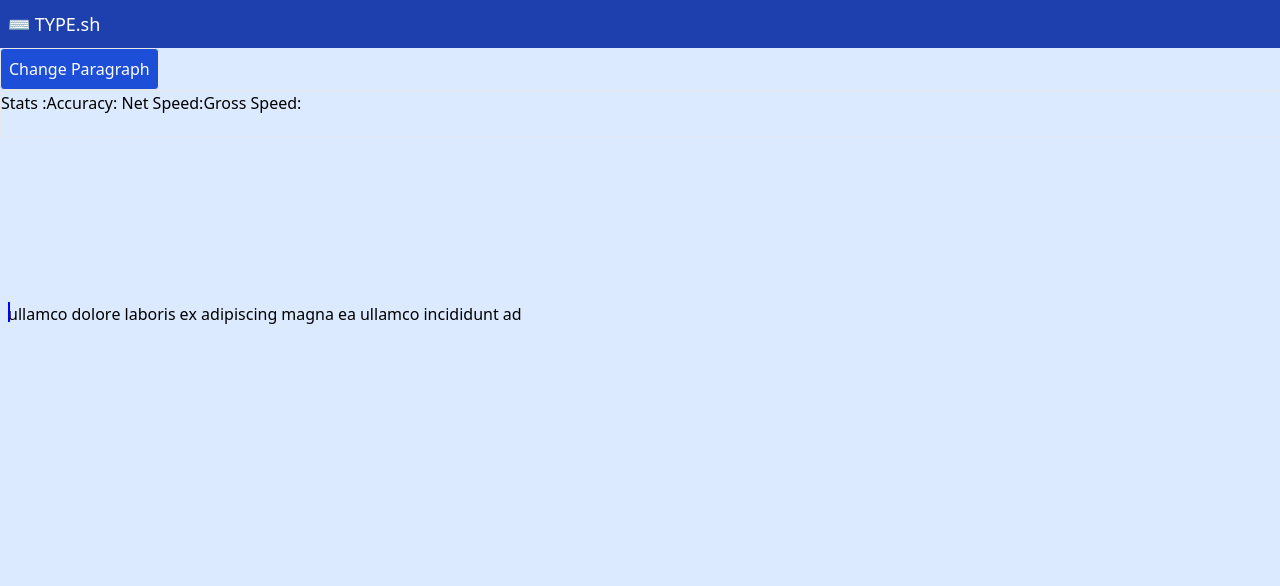
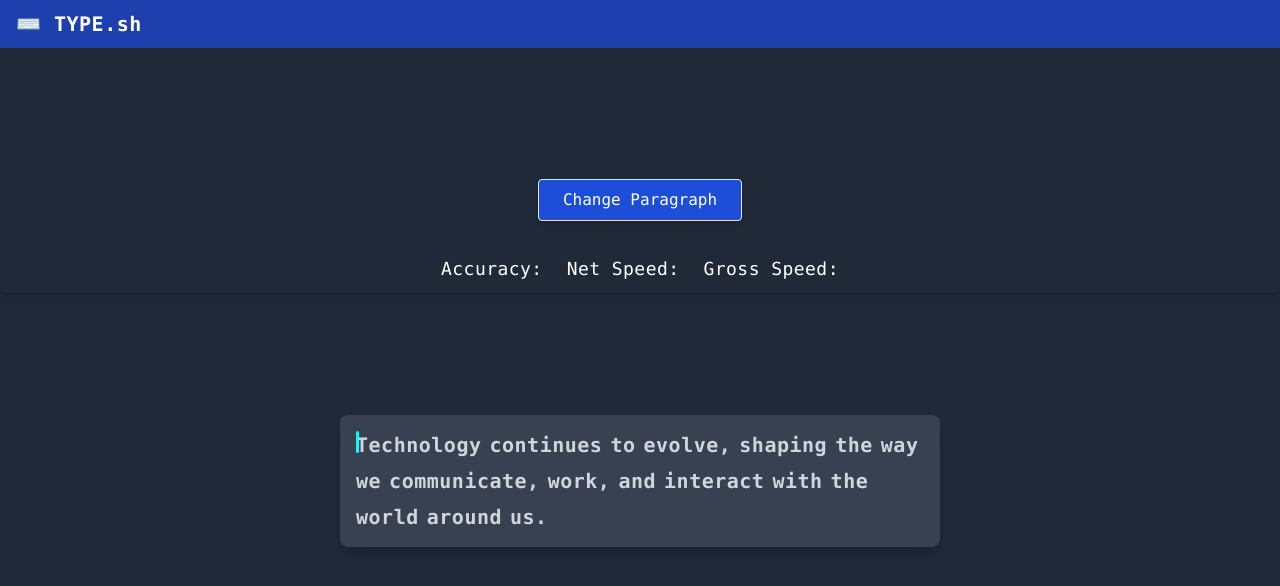
Before and after one commit to aj1234530/typingtesterV2, a React (Vite) app: page / in a window 1280 px wide. Shown: the top 586 px of the page. Built offline with nearby package versions, Linux system fonts and the light colour scheme.

Commit message:
improvement: ui improvement

```diff
--- a/src/libs/ParagraphGenerator.ts
+++ b/src/libs/ParagraphGenerator.ts
@@ -1,14 +1,14 @@
 const paragraphs: string[] = [
-  "ut commodo incididunt incididunt in ea nostrud tempor ex do",
-  "reprehenderit in consequat nostrud minim ullamco dolor nisi consectetur ex",
-  "ullamco dolore laboris ex adipiscing magna ea ullamco incididunt ad",
-  "in reprehenderit commodo commodo incididunt minim consequat ut dolor esse",
-  "aliqua aute veniam eiusmod ad eu reprehenderit ea eu aliquip",
-  "eiusmod consequat in dolor ex ullamco elit duis consectetur tempor",
-  "do aute consectetur amet aliquip enim voluptate ut quis incididunt",
-  "pariatur amet velit ullamco ea velit quis voluptate irure commodo",
-  "in nulla sit nulla pariatur pariatur sit ut ea enim",
-  "veniam tempor minim sit ipsum exercitation in cillum ut tempor",
+  "The quick brown fox jumps over the lazy dog, showcasing agility and speed while the dog remains still.",
+  "Consistency and practice are the keys to mastering any skill, whether it be typing, coding, or playing an instrument.",
+  "Technology continues to evolve, shaping the way we communicate, work, and interact with the world around us.",
+  "Creativity is the spark that fuels innovation, pushing humanity forward with new ideas and groundbreaking solutions.",
+  "Patience and persistence are essential when learning something new, as progress often comes in small steps.",
+  "Reading expands the mind, offering new perspectives and insights that can inspire change and growth.",
+  "Great things are achieved not by luck, but by dedication, perseverance, and a strong belief in one's ability.",
+  "A journey of a thousand miles begins with a single step, reminding us that every great achievement starts small.",
+  "The best way to predict the future is to create it, turning dreams into reality through focused effort.",
+  "Small daily improvements lead to long-term success, proving that consistency beats intensity over time.",
 ];
 export function GenereateRandomParagraph(): string {
   const randomParagraph = Math.floor(Math.random() * 10);
--- a/src/pages/RootPage.tsx
+++ b/src/pages/RootPage.tsx
@@ -68,7 +68,7 @@ function RootPage() {
         stats.current.noOfIncorrectWords++;
       }
       //game over logic
-      stats.current.accuracy =(stats.current.noOfCorrectWords / words.current.length) * 100;
+      stats.current.accuracy =Math.ceil((stats.current.noOfCorrectWords / words.current.length) * 100);
       stats.current.grossTypingSpeed = Math.ceil(stats.current.noOfWordsTyped / ((Date.now() - stats.current.startTime) / (1000 * 60)));
       grossSpeedSpanRef.current && (grossSpeedSpanRef.current.textContent = `${stats.current.grossTypingSpeed}`)
 
@@ -88,7 +88,7 @@ function RootPage() {
         stats.current.noOfIncorrectWords++;
       }
       stats.current.noOfWordsTyped++; //for accuracy in rt
-      stats.current.accuracy = (stats.current.noOfCorrectWords / stats.current.noOfWordsTyped ) * 100;
+      stats.current.accuracy = Math.ceil((stats.current.noOfCorrectWords / stats.current.noOfWordsTyped ) * 100);
       stats.current.netTypingSpeed = Math.ceil(
         (stats.current.noOfCorrectWords - stats.current.noOfIncorrectWords) /
         ((Date.now() - stats.current.startTime) / (1000 * 60))
@@ -143,16 +143,16 @@ function RootPage() {
     letterNodes.current.currentNode++
   }
   };
-
   return (
-    <div>
-      <div className="h-screen w-screen bg-red-500 flex flex-col">
-        <nav className="h-12 w-full  bg-blue-800 flex items-center ">
-          <div className="text-white pl-2 text-lg"> ⌨️ TYPE.sh</div>
+    <div className="h-screen w-screen bg-gray-900 flex flex-col font-mono">
+      <nav className="h-12 w-full bg-blue-800 flex items-center shadow-lg">
+        <div className="text-white pl-4 text-xl font-bold tracking-wide">
+          ⌨️ TYPE.sh
+        </div>
       </nav>
-        <main className="h-[calc(100%-3rem)] bg-blue-100 w-full ">
+      <main className="h-[calc(100%-3rem)] bg-gray-800 w-full flex flex-col items-center justify-center text-white">
         <button
-            className="border rounded bg-blue-700 text-white p-2 "
+          className="border rounded bg-blue-700 hover:bg-blue-600 transition px-6 py-2 mb-6 shadow-md"
           onClick={() => window.location.reload()}
         >
           Change Paragraph
@@ -162,63 +162,54 @@ function RootPage() {
           grossSpeedSpanRef={grossSpeedSpanRef}
           netSpeedSpanRef={netSpeedSpanRef}
         />
-          <div className="flex flex-col justify-center h-1/2 w-full ">
-            <div
-              className=" typing-para max-w-[600px] p-2  flex flex-row gap-1 "
-              id=""
-            >
+        <div className="flex flex-col justify-center items-center h-1/2 w-full">
+          <div className="max-w-[600px] p-4 flex flex-wrap gap-2 bg-gray-700 rounded-lg shadow-lg">
             {paragraph &&
               paragraph.split(" ").map((word, index) => (
                 <div
-                    //   for referencing it is storedin the the useRef
-                    ref={(word) => {
-                      if (word) wordsElementRef.current[index] = word;
-                    }}
+                  ref={(word) =>
+                    word && (wordsElementRef.current[index] = word)
+                  }
                   key={index}
-                    id={`${index}`}
-                    className=" word flex flex-row"
+                  className="flex"
                 >
-                    {word.split("").map((letter, index) => (
+                  {word.split("").map((letter, idx) => (
                     <span
-                        className="letter"
-                        key={index}
+                      className="text-xl text-gray-300 font-semibold tracking-wide"
+                      key={idx}
                       ref={letterElementRef}
                     >
-                        {" "}
                       {letter}
                     </span>
                   ))}
                 </div>
               ))}
           </div>
-            {/* after on blur impl i can happily m  ake opacity 0 */}
           <input
             ref={inputRef}
             type="text"
-              placeholder="Type here..."
-              className="opacity-0"
+            className="opacity-0 absolute"
             autoFocus
             onPaste={(e) => e.preventDefault()}
             onKeyDown={handleKeyDown}
             onChange={handleTypingBusinessLogic}
-              //   onKeyDown={(e) => currentKeyPressed.current= e.key}
             onBlur={() => inputRef.current?.focus()}
-            ></input>{" "}
+          />
         </div>
       </main>
-      </div>
       <div
         ref={cursor}
         style={{
           position: "fixed",
-          width: "2px",
-          height: "20px",
+          width: "3px",
+          height: "22px",
           top: cursorPosition.current.y,
           left: cursorPosition.current.x,
-          background: "blue",
-          transition: "transform 0.1s linear", // Smooth movement
+          background: "cyan",
+          borderRadius: "2px",
+          transition: "transform 0.1s linear",
         }}
-      ></div>
+      />
     </div>
   );
 }
@@ -235,22 +226,22 @@ function TypingStats({
   grossSpeedSpanRef: React.MutableRefObject<null | HTMLSpanElement>;
 }) {
   return (
-    <div className="typing-stats-section  h-12 w-full border rounded h">
-      Stats :
+    <div className="h-12 w-full flex items-center justify-center gap-6 bg-gray-800 text-white text-lg font-mono tracking-wide shadow-md rounded-md p-2">
       <span>
-        Accuracy:<span className="font-bold" ref={accuracySpanRef}></span>{" "}
+        Accuracy:{" "}
+        <span className="font-bold text-blue-400" ref={accuracySpanRef}></span>
       </span>
       <span>
-        Net Speed:<span className="font-bold" ref={netSpeedSpanRef}></span>
+        Net Speed:{" "}
+        <span className="font-bold text-green-400" ref={netSpeedSpanRef}></span>
       </span>
       <span>
-        Gross Speed:<span className="font-bold" ref={grossSpeedSpanRef}></span>
+        Gross Speed:{" "}
+        <span
+          className="font-bold text-yellow-400"
+          ref={grossSpeedSpanRef}
+        ></span>
       </span>
     </div>
   );
 }
-
-//cursor position
-//1. active word
-
-//increase the letter
```
Lines whose indentation alone changed are shown as unchanged.
